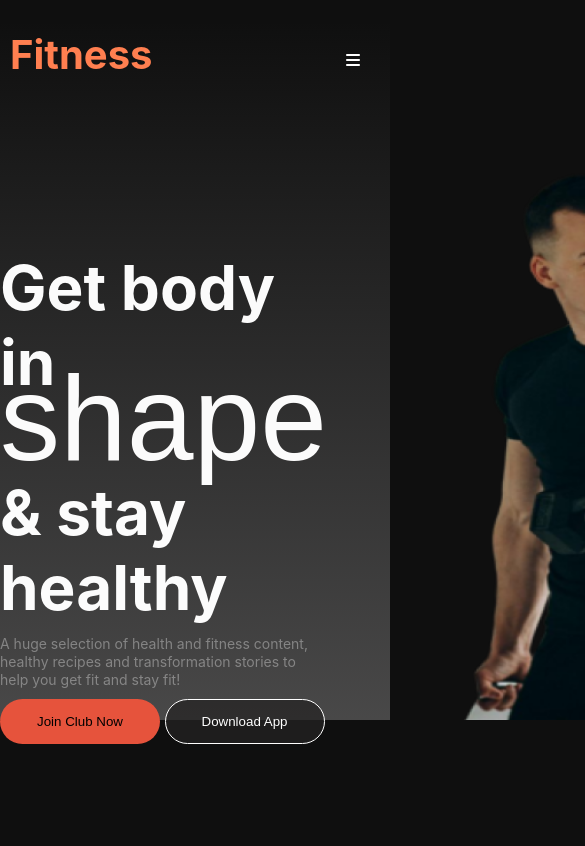
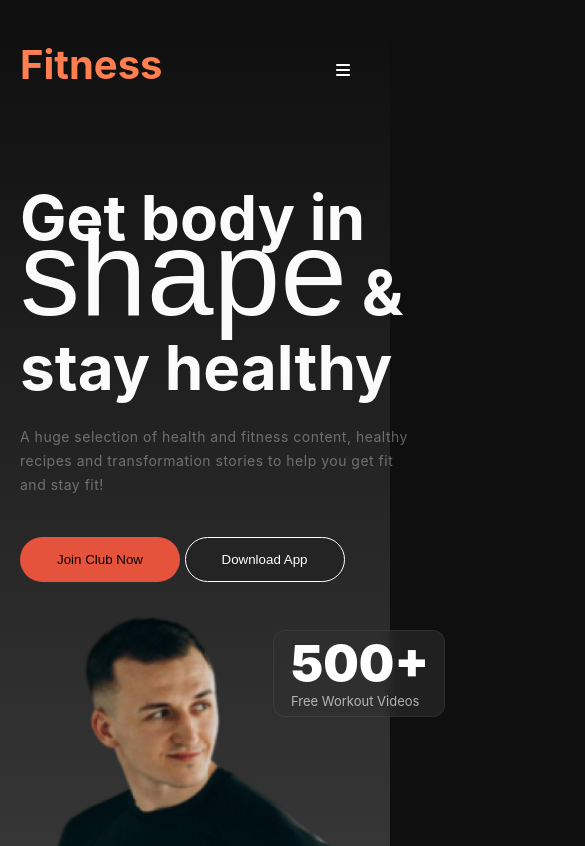
Before and after one commit to Masum15151/assignment-2, a plain HTML site: page index.html in a window 390 px wide. Shown: the top 846 px of the page, 585 px wide, since content can reach past the window. Drawn offline with Linux system fonts and the light colour scheme; a web font is replaced by a local one.

Commit message:
push responsive code banner section

```diff
--- a/style/responsive.css
+++ b/style/responsive.css
@@ -1,7 +1,8 @@
 @media screen and (max-width:576px) {
+       /* nav section responsive starts here */
     .nav-menu{
         display: block;
-        padding: 10px;
+        padding: 20px;
         display: flex;
 
     }
@@ -15,4 +16,48 @@
     .nav-btn{
         display: none;
     }
+    /* nav section responsive ends here */
+
+
+    .content{
+        flex-direction: column;
+        width: 100%;
+        height: 100%;
+        margin-top:-40px;
+        padding-left: 20px;
+        position: relative;
+        flex-direction: column;
+        justify-content: space-around;
+    }
+    .health-pera{
+        width: 80%;
+        height: 30%;
+        margin-top: 20px;
+
+    }
+
+    .btn-1, .btn-2{
+        margin-top: 30px;
+    }
+
+    .image{
+        width: 100%;
+        height: 100%;
+        margin: 0 auto;
+    }
+
+    .card-section{
+      /* width: 100%; */
+      left: 10px;
+      margin-top: 500px;
+
+
+    }
+
+    .card-section-2{
+        left: 273px;
+        margin-top: 400px;
+    }
+
+
 }
--- a/style/style.css
+++ b/style/style.css
@@ -88,6 +88,9 @@
     font-weight: 380;
     line-height: 18px;
     margin-bottom: 10px;
+    line-height: 24px;
+    letter-spacing: 0.5px;
+    text-align: left;
 }
 
 .btn-1{
@@ -172,8 +175,8 @@
 .card-section-2{
     border: 2px solid red;
     position: absolute ;
-    width: 190px;
-    height: 85px;
+    width: 160px;
+    height: 75px;
     left: 1030px;
     top: 150px;
     padding: 5px;
```
